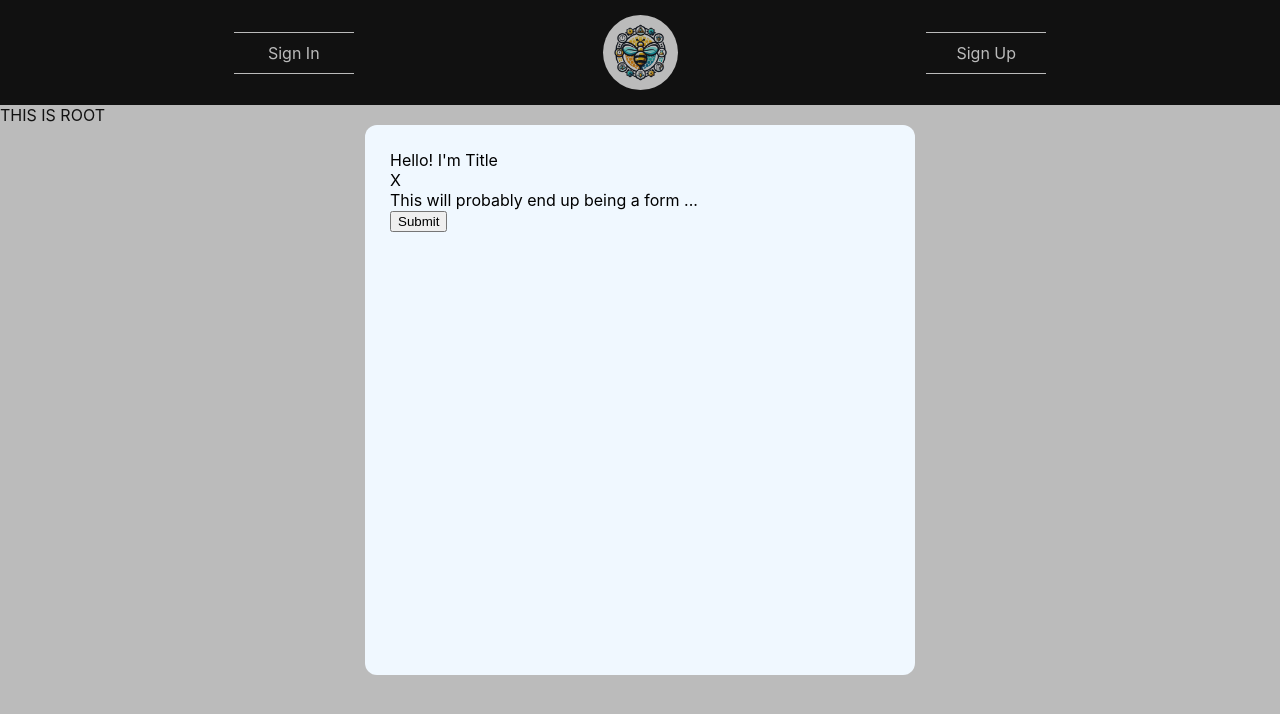
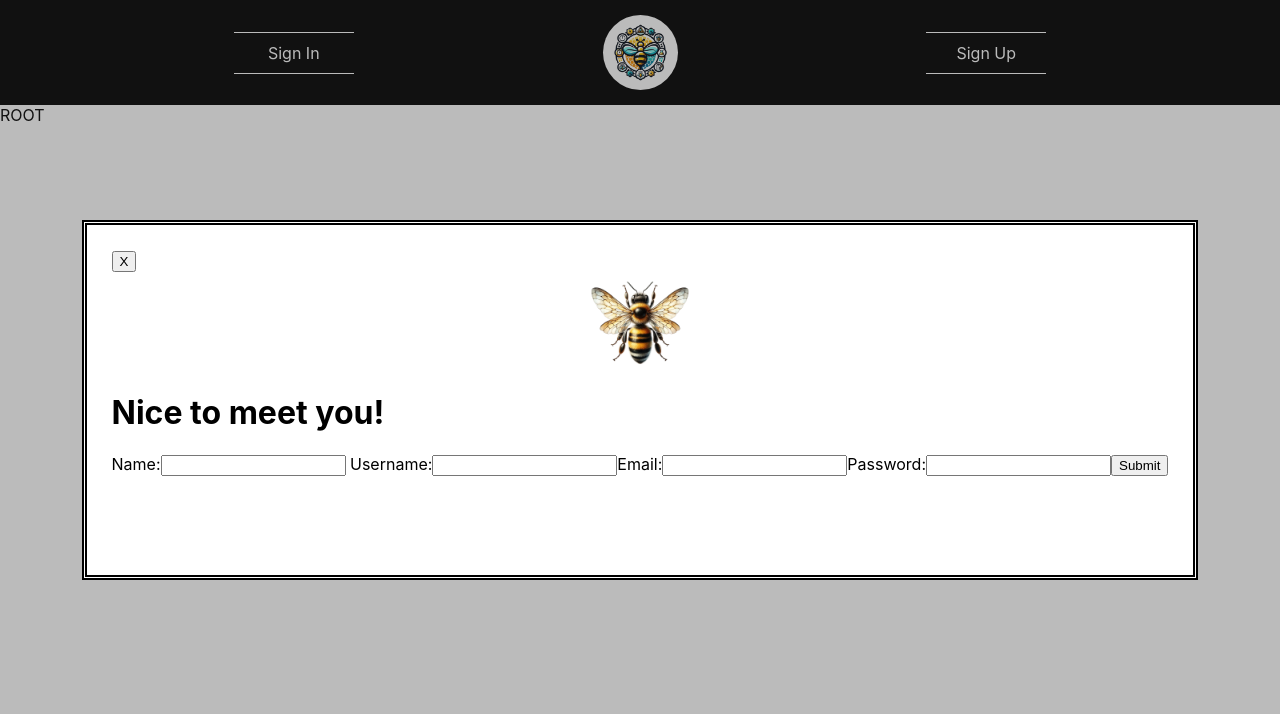
Before and after one commit to cparsons9712/BusyBees, a React (Create React App) app in the folder frontend/: page / in a window 1280 px wide. Both pictures are taken after a click on the element "Sign Up". Shown: the top 714 px of the page. Built offline with nearby package versions, Linux system fonts and the light colour scheme.

Commit message:
FEATURE: Create basic signup form

```diff
--- a/frontend/package.json
+++ b/frontend/package.json
@@ -6,6 +6,7 @@
     "@chakra-ui/react": "^2.8.2",
     "@emotion/react": "^11.11.4",
     "@emotion/styled": "^11.11.0",
+    "@react-spring/web": "^9.7.3",
     "@testing-library/jest-dom": "^5.17.0",
     "@testing-library/react": "^13.4.0",
     "@testing-library/user-event": "^13.5.0",
--- /dev/null
+++ b/frontend/src/Components/Modal.jsx
@@ -0,0 +1,47 @@
+import {useEffect} from "react"
+import {useSpring, animated, useTransition} from '@react-spring/web'
+import '../Styling/modal.css'
+
+const Modal = ({children, isOpen, onClose}) => {
+    const handleEscape = e => {
+        if (e.keyCode === 27){
+            onClose()
+        }
+    }
+
+    useEffect(()=> {
+        document.addEventListener("keydown", handleEscape)
+
+        return () => document.removeEventListener("keydown", handleEscape)
+    }, [])
+    const modalTransition = useTransition(isOpen, {
+        from: {opacity: 0},
+        enter: {opacity: 1},
+        leave: {opacity: 1},
+        config: {
+            duration: 300
+        }
+    })
+
+    const springs = useSpring({
+        opacity: isOpen ? 1 : 0,
+        transform: isOpen ? "translateY(0%)" : "translateY(-100%)",
+        config: {
+            duration: 300
+        }
+    })
+    return modalTransition((styles, isOpen)=> isOpen && (
+        <animated.div style={styles} className='modalBackground'>
+            <animated.div style={springs} className='modalContainer'>
+                <div className='modalContent'>
+                <button onClick={onClose} type='button'>X</button>
+                {children}
+
+                </div>
+            </animated.div>
+        </animated.div>
+))}
+
+
+
+export default Modal
--- a/frontend/src/Components/guestHeader.tsx
+++ b/frontend/src/Components/guestHeader.tsx
@@ -2,16 +2,19 @@
 import { NavLink} from 'react-router-dom'
 
 import SignUp from './signUp'
+import SignIn from './signIn'
 import { useState } from 'react'
+import Modal from './Modal'
 
 const GuestHeader = () => {
-    const [openModal, setOpenModal] = useState(false)
+    const [openSignUp, setOpenSignUp] = useState(false)
+    const [openSignIn, setOpenSignIn] = useState(false)
 
 
     return (
     <div className="headerBackground">
 
-        <div  className="headerOption">
+        <div onClick={()=>setOpenSignIn(!openSignIn)} className="headerOption">
             Sign In
         </div>
 
@@ -19,10 +22,17 @@ const GuestHeader = () => {
             <img src ='./logo.png' alt="logo"/>
         </div>
 
-        <div onClick={()=>{setOpenModal(true)}} className="headerOption">
+        <div onClick={()=>setOpenSignUp(!openSignUp)} className="headerOption">
             Sign Up
         </div>
-        { openModal && <SignUp closeModal ={setOpenModal} />}
+
+
+        <Modal isOpen={openSignUp} onClose={()=>setOpenSignUp(false)}>
+            <SignUp />
+        </Modal>
+        <Modal isOpen={openSignIn} onClose={()=>setOpenSignIn(false)}>
+            <SignIn />
+        </Modal>
 
 
     </div>
--- /dev/null
+++ b/frontend/src/Components/signIn.tsx
@@ -0,0 +1,20 @@
+import React from 'react';
+import '../Styling/modal.css'
+
+
+
+const SignIn= () => {
+    return (
+        <div className='signUpContainter'>
+            <div className='modalHeader signUp'>
+                <h1>Sign In</h1>
+            </div>
+            <div className="signUpBody">
+                <p>This is where the form will go</p>
+            </div>
+
+        </div>
+    );
+}
+
+export default SignIn;
--- a/frontend/src/Components/signUp.tsx
+++ b/frontend/src/Components/signUp.tsx
@@ -1,27 +1,72 @@
-import React from 'react';
+
+import React, { useEffect, useState } from "react";
 import '../Styling/modal.css'
+import '../Styling/signUp.css'
 
-interface SignUpProps {
-  closeModal: (value: boolean) => void;
-}
 
-const SignUp: React.FC<SignUpProps> = ({ closeModal }) => {
+
+const SignUp= () => {
+    const [name, setName] = useState('')
+    const [username, setUsername] = useState('')
+    const [email, setEmail] = useState('')
+    const [password, setPassword] = useState('')
+
+    const handleSubmit = (e: React.FormEvent<HTMLFormElement>) =>{
+        e.preventDefault();
+        const payload = {name, username, email, password}
+        console.log(payload)
+    }
+
     return (
-        <div className='modalBackground'>
-            <div className='modalContainer'>
-                <div className='modalHeader'>
-                    <div className='modalTitle'>Hello! I'm Title</div>
-                    <div className='modalExit' onClick={() => closeModal(false)}>X</div>
-                </div>
+        <div className='signUpContainter'>
+            <div className='modalHeader signUp'>
+                <img src="./BeeCenterDeco.png" alt="bee" className='beeCentered'></img>
+                <h1>Nice to meet you!</h1>
+            </div>
 
-                <div className='modalBody'>
-                    This will probably end up being a form ...
-                </div>
+            <form onSubmit={handleSubmit}>
 
-                <div className='modalFooter'>
-                    <button>Submit</button>
-                </div>
-            </div>
+                <label> Name:</label>
+                <input
+                type="text"
+                required
+                value = {name}
+                onChange ={(e)=>{setName(e.target.value)}}
+                />
+
+                <label> Username:</label>
+                <input
+                type="text"
+                required
+                value = {username}
+                onChange ={(e)=>{setUsername(e.target.value)}}
+                />
+
+                <label>Email:</label>
+                <input
+                type="text"
+                required
+                value = {email}
+                onChange ={(e)=>{setEmail(e.target.value)}}
+                />
+
+                <label>Password:</label>
+                <input
+                    type="text"
+                    required
+                    value = {password}
+                    onChange ={(e)=>{setPassword(e.target.value)}}
+                />
+
+                <button type="submit">Submit</button>
+
+            </form>
+
+
+
+
+
+
         </div>
     );
 }
--- a/frontend/src/Pages/root.jsx
+++ b/frontend/src/Pages/root.jsx
@@ -1,11 +1,9 @@
-
-
+import { useState } from "react"
 
 export default function Root() {
 
+
     return (
-      <div>
-        THIS IS ROOT
-      </div>
+        <div>ROOT</div>
     );
   }
--- a/frontend/src/Styling/modal.css
+++ b/frontend/src/Styling/modal.css
@@ -9,13 +9,14 @@
 }
 
 .modalContainer {
-    width: 500px;
-    height: 500px;
-    border-radius: 12px;
-    background-color: aliceblue;
-    box-shadow: (0, 0, 0, .35) 0px 5px 15px;
-    display: flex;
-    flex-direction: column;
-    padding: 25px;
-    color: black;
+  min-width: 300px;
+  min-height: 300px;
+
+  box-shadow: (0, 0, 0, 0.35) 0px 5px 15px;
+  display: flex;
+  flex-direction: column;
+  padding: 25px;
+  border: thick double black;
+  background-color: white;
+  color: black;
 }
--- /dev/null
+++ b/frontend/src/Styling/signUp.css
@@ -0,0 +1,6 @@
+.beeCentered{
+    display: block;
+    height: 100px;
+    margin-left: auto;
+    margin-right: auto;
+}
```
Also changed, not shown: frontend/public/BeeCenterDeco.png (added), 1 other file (tests, documents, lock files or other folders).
